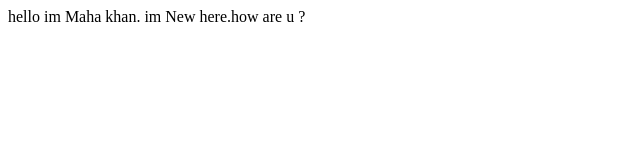
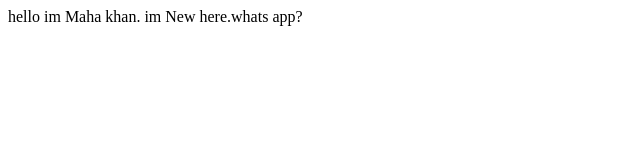
Before and after one commit to parooldaiya88/exercise1, a plain HTML site: page index.html in a window 1280 px wide. Shown: the full height of the page, 0-640 px from the left. Drawn offline with Linux system fonts and the light colour scheme.

Commit message:
third commit

```diff
--- a/index.html
+++ b/index.html
@@ -7,7 +7,7 @@
     <title>Document</title>
 </head>
 <body>
-    hello im Maha khan. im New here.how are u ?
+    hello im Maha khan. im New here.whats app?
 
 </body>
 </html>
```
